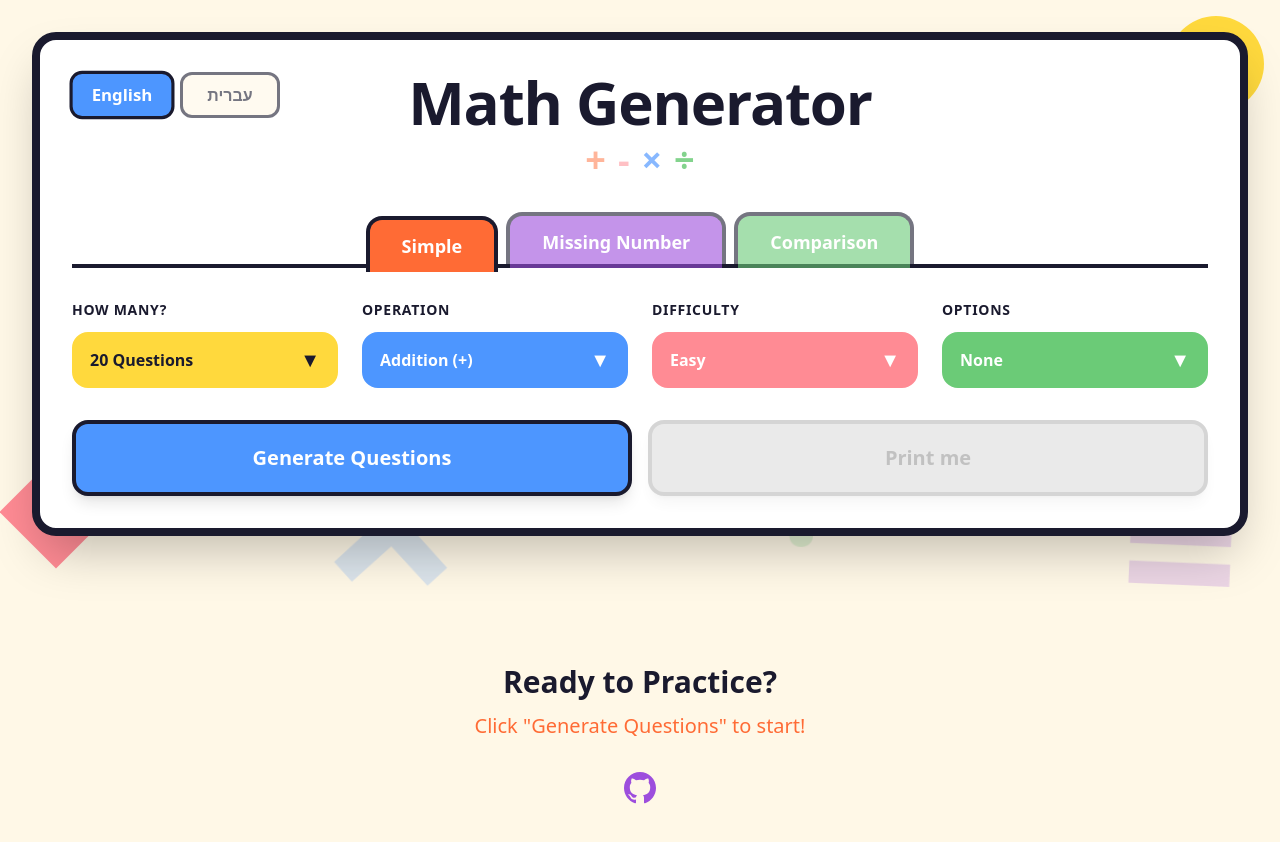
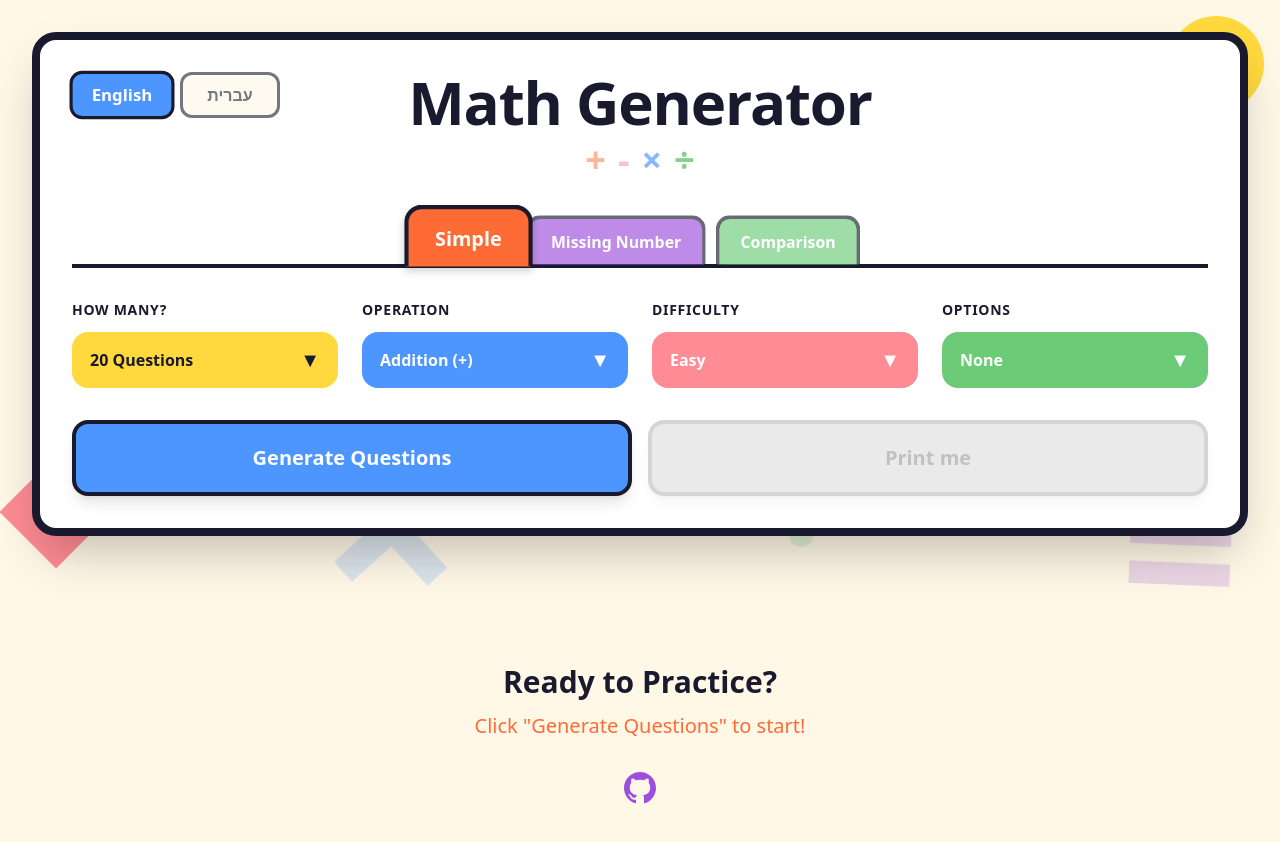
Before and after one commit to drehelis/math-gen, a Vue app: page / in a window 1280 px wide. Shown: the top 842 px of the page. Built offline with nearby package versions, Linux system fonts and the light colour scheme.

Commit message:
TabBar refactor better mobile support

```diff
--- a/src/components/TabBar.vue
+++ b/src/components/TabBar.vue
@@ -1,11 +1,27 @@
 <template>
-  <div class="flex gap-2 border-b-4 mb-8 justify-center" style="border-color: var(--color-deep);">
+  <!-- Mobile: Compact 2-column grid -->
+  <div class="md:hidden mb-8 px-4">
+    <div class="grid grid-cols-2 gap-3">
       <button
         v-for="tab in tabs"
         :key="tab.value"
         @click="$emit('update:modelValue', tab.value)"
-      class="px-4 sm:px-8 py-3 font-bold text-base sm:text-lg rounded-t-2xl transition-all transform hover:scale-105 whitespace-nowrap"
-      :class="modelValue === tab.value ? 'translate-y-1' : ''"
+        class="px-4 py-3 font-bold text-sm rounded-xl transition-all"
+        :style="getMobileTabStyle(tab.value)"
+      >
+        {{ tab.label }}
+      </button>
+    </div>
+  </div>
+
+  <!-- Desktop: Overlapping tabs -->
+  <div class="hidden md:flex gap-0 border-b-4 mb-8 justify-center" style="border-color: var(--color-deep);">
+    <button
+      v-for="tab in tabs"
+      :key="tab.value"
+      @click="$emit('update:modelValue', tab.value)"
+      class="px-6 py-3 font-bold text-lg rounded-t-2xl transition-all whitespace-nowrap relative"
+      :class="modelValue === tab.value ? 'z-10' : 'z-0'"
       :style="getTabStyle(tab.value)"
     >
       {{ tab.label }}
@@ -27,7 +43,7 @@ const props = defineProps({
   }
 })
 
-defineEmits(['update:modelValue'])
+const emit = defineEmits(['update:modelValue'])
 
 const tabColors = {
   simple: 'var(--color-orange)',
@@ -35,10 +51,36 @@ const tabColors = {
   comparison: 'var(--color-mint)'
 }
 
+const getMobileTabStyle = (tabValue) => {
+  const isActive = props.modelValue === tabValue
+  const backgroundColor = tabColors[tabValue] || 'var(--color-sky)'
+
+  if (isActive) {
+    return {
+      background: backgroundColor,
+      borderWidth: '4px',
+      borderStyle: 'solid',
+      borderColor: 'var(--color-deep)',
+      color: 'white',
+      boxShadow: '0 4px 12px rgba(0, 0, 0, 0.25)'
+    }
+  } else {
+    return {
+      background: backgroundColor,
+      borderWidth: '3px',
+      borderStyle: 'solid',
+      borderColor: 'var(--color-deep)',
+      color: 'white',
+      opacity: '0.5'
+    }
+  }
+}
+
 const getTabStyle = (tabValue) => {
   const isActive = props.modelValue === tabValue
   const backgroundColor = tabColors[tabValue] || 'var(--color-sky)'
 
+  if (isActive) {
     return {
       background: backgroundColor,
       borderWidth: '4px 4px 0 4px',
@@ -46,7 +88,24 @@ const getTabStyle = (tabValue) => {
       borderColor: 'var(--color-deep)',
       color: 'white',
       marginBottom: '-4px',
-    opacity: isActive ? '1' : '0.6'
+      transform: 'scale(1.1) translateY(-4px)',
+      marginLeft: '-0.75rem',
+      marginRight: '-0.75rem',
+      boxShadow: '0 4px 8px rgba(0, 0, 0, 0.2)'
+    }
+  } else {
+    return {
+      background: backgroundColor,
+      borderWidth: '4px 4px 0 4px',
+      borderStyle: 'solid',
+      borderColor: 'var(--color-deep)',
+      color: 'white',
+      marginBottom: '-4px',
+      opacity: '0.65',
+      transform: 'scale(0.88) translateY(0px)',
+      marginLeft: '-0.0rem',
+      marginRight: '-0.75rem'
+    }
   }
 }
 </script>
```
Lines whose indentation alone changed are shown as unchanged.
